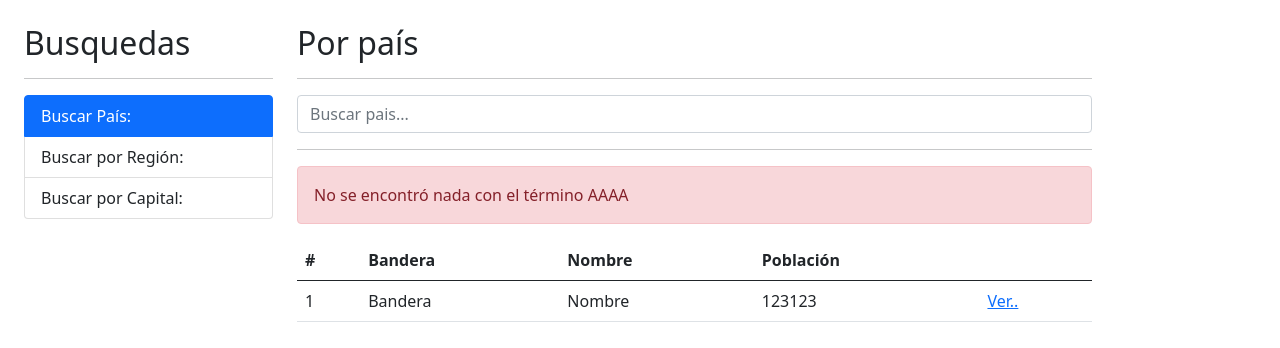
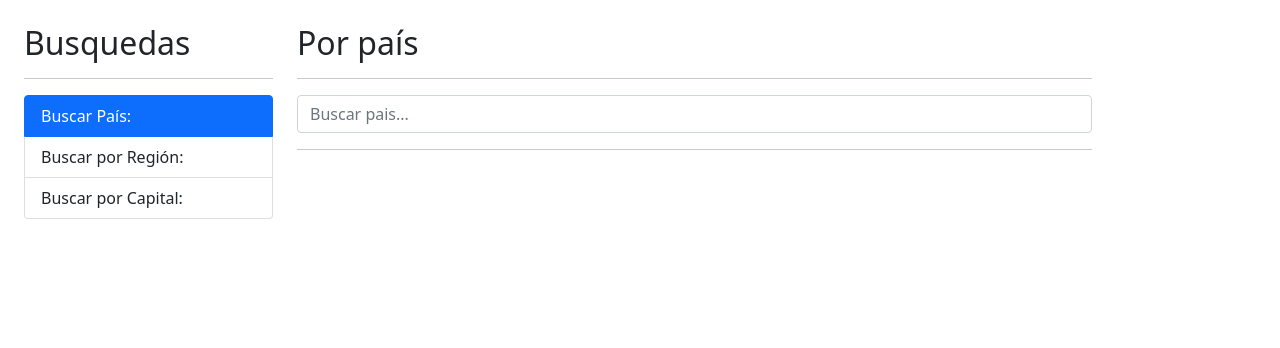
Before and after one commit to jomas94/Countries-Angular-App, an Angular app: page / in a window 1280 px wide. Shown: the top 348 px of the page. Built offline with nearby package versions, Linux system fonts and the light colour scheme.

Commit message:
components table y Input

```diff
--- /dev/null
+++ b/src/app/pais/components/pais-input/pais-input.component.html
@@ -0,0 +1,7 @@
+<form (ngSubmit)="buscar()" autocomplete="off" action="">
+    <input type="text"
+        name="termino"
+        class="form-control"
+        [(ngModel)]="termino"
+        placeholder="Buscar pais...">
+</form>
--- /dev/null
+++ b/src/app/pais/components/pais-input/pais-input.component.ts
@@ -0,0 +1,16 @@
+import { Component, EventEmitter, Output } from '@angular/core';
+
+@Component({
+  selector: 'app-pais-input',
+  templateUrl: './pais-input.component.html'
+})
+export class PaisInputComponent {
+
+  @Output() onEnter:EventEmitter<string> = new EventEmitter();
+  termino: string = '';
+
+  buscar(){
+    this.onEnter.emit(this.termino);
+  }
+
+}
--- /dev/null
+++ b/src/app/pais/components/pais-tabla/pais-tabla.component.html
@@ -0,0 +1,23 @@
+<table class="table table-hover">
+    <thead>
+        <tr>
+            <th>#</th>
+            <th>Bandera</th>
+            <th>Nombre</th>
+            <th>Población</th>
+            <th></th>
+        </tr>
+    </thead>
+    <tbody>
+        <tr *ngFor="let pais of paises; let i= index">
+            <td>{{i+1}}</td>
+            <td>
+                <img class="small-flag" [src]="pais.flag" alt="">
+            </td>
+            <td>{{pais.name}} </td>
+            <td>{{pais.population | number}} </td>
+            <td><a [routerLink]="[ '/pais', pais.alpha2Code ]">Ver..</a></td>
+        </tr>
+    </tbody>
+
+</table>
--- /dev/null
+++ b/src/app/pais/components/pais-tabla/pais-tabla.component.ts
@@ -0,0 +1,21 @@
+import { Component, Input, OnInit } from '@angular/core';
+import { Country } from '../../interfaces/pais.interface';
+import { PaisService } from '../../services/pais.service';
+
+@Component({
+  selector: 'app-pais-tabla',
+  templateUrl: './pais-tabla.component.html',
+  styles: [
+  ]
+})
+export class PaisTablaComponent implements OnInit {
+
+  @Input() paises:Country[] = [];
+
+  constructor() { }
+
+  ngOnInit(): void {
+  }
+
+
+}
--- a/src/app/pais/pages/por-pais/por-pais.component.html
+++ b/src/app/pais/pages/por-pais/por-pais.component.html
@@ -4,45 +4,21 @@
 <div class="row">
     <div class="col">
 
-        <form (ngSubmit)="buscar()" autocomplete="off" action="">
-            <input type="text"
-                name="termino"
-                class="form-control"
-                [(ngModel)]="termino"
-                placeholder="Buscar pais...">
-        </form>
+      <app-pais-input
+        (onEnter)="buscar($event)"
+      ></app-pais-input>
 
     </div>
 </div>
 
 <hr>
 
-<div class="alert alert-danger">
-    No se encontró nada con el término AAAA
+<div *ngIf="hayError" class="alert alert-danger">
+    No se encontró nada con el término {{termino}}
 </div>
 
-<div class="row">
+<div *ngIf="paises.length > 0" class="row">
     <div class="col">
-        <table class="table table-hover">
-            <thead>
-                <tr>
-                    <th>#</th>
-                    <th>Bandera</th>
-                    <th>Nombre</th>
-                    <th>Población</th>
-                    <th></th>
-                </tr>
-            </thead>
-            <tbody>
-                <tr>
-                    <td>1</td>
-                    <td>Bandera</td>
-                    <td>Nombre</td>
-                    <td>123123</td>
-                    <td><a href="/pais/cri">Ver..</a></td>
-                </tr>
-            </tbody>
-
-        </table>
+        <app-pais-tabla [paises]="paises"></app-pais-tabla>
     </div>
 </div>
--- a/src/app/pais/pages/por-pais/por-pais.component.ts
+++ b/src/app/pais/pages/por-pais/por-pais.component.ts
@@ -1,22 +1,31 @@
 import { Component } from '@angular/core';
 import { PaisService } from '../../services/pais.service';
+import { Country } from '../../interfaces/pais.interface';
 
 @Component({
   selector: 'app-por-pais',
-  templateUrl: './por-pais.component.html',
-  styles: [
-  ]
+  templateUrl: './por-pais.component.html'
 })
 export class PorPaisComponent  {
 
   termino: string = '';
+  hayError: boolean = false;
+  paises:Country[] = [];
 
   constructor( private paisService:PaisService){}
 
-  buscar(){
-    console.log(this.termino);
-    this.paisService.buscarPais(this.termino)
-      .subscribe(resp => console.log( resp)
+  buscar(termino:string){
+    this.hayError = false;
+    this.termino = termino;
+
+    this.paisService.buscarPais(termino)
+      .subscribe((paises) => {
+        this.paises = paises
+        console.log( paises)
+      }, (error) =>{
+          this.hayError = true
+          this.paises = []
+      }
       )
   }
 }
--- a/src/app/pais/services/pais.service.ts
+++ b/src/app/pais/services/pais.service.ts
@@ -1,6 +1,7 @@
 import { Injectable } from '@angular/core';
 import { HttpClient } from '@angular/common/http';
 import { Observable } from 'rxjs';
+import { Country } from '../interfaces/pais.interface';
 
 @Injectable({
   providedIn: 'root'
@@ -11,12 +12,11 @@ export class PaisService {
 
   constructor( private http: HttpClient) { }
 
-  buscarPais( termino:string):Observable<any>{
+  buscarPais( termino:string):Observable<Country[]>{
 
-    const url: string = `${this.apiUrl}/name/${ termino }`;
+    const url: string = `${this.apiUrl}/name/${termino}`;
 
-    return this.http.get( url);
-
+    return this.http.get<Country[]>( url);
   }
 
 }
--- a/src/styles.css
+++ b/src/styles.css
@@ -1 +1,3 @@
-/* You can add global styles to this file, and also import other style files */
+.small-flag{
+    width: 50px;
+}
```
Also changed, not shown: src/app/pais/interfaces/pais.interface.ts (added, +59 -0 lines), src/app/pais/pais.module.ts (+10 -3 lines).
